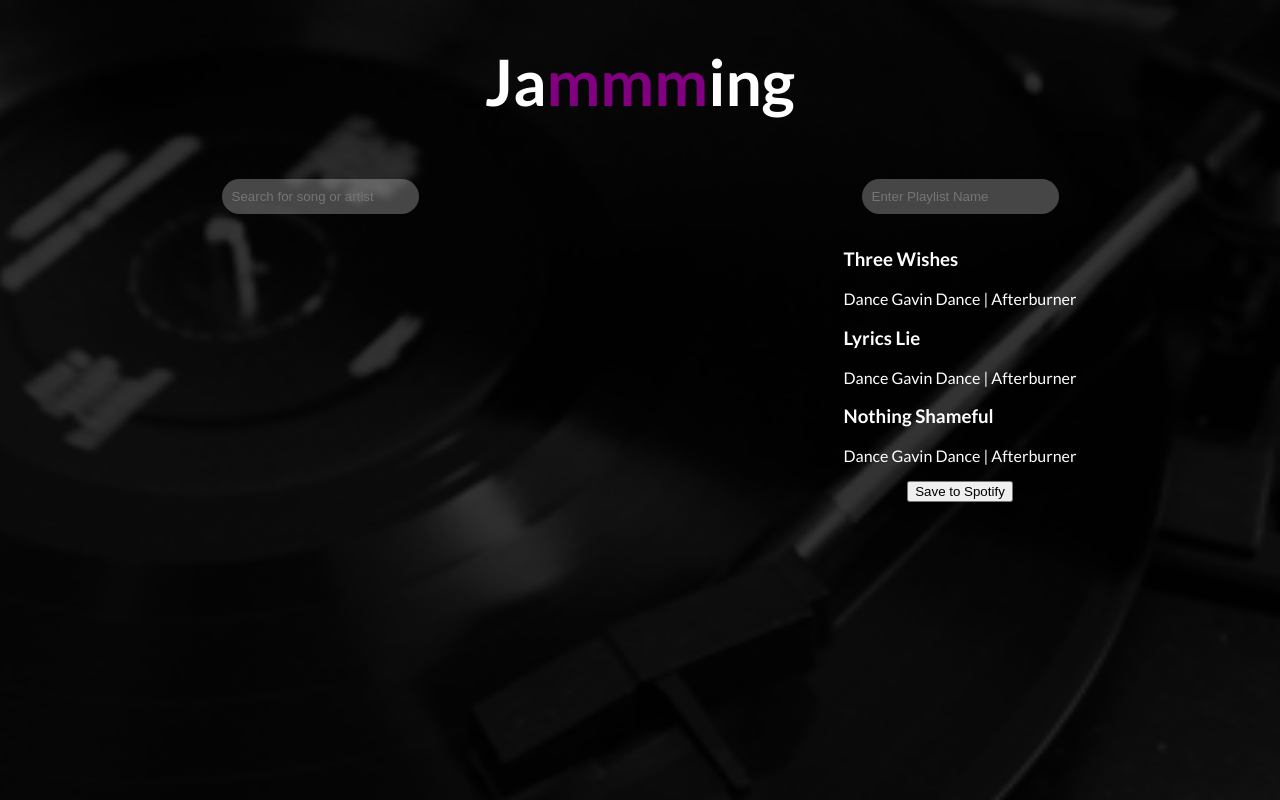
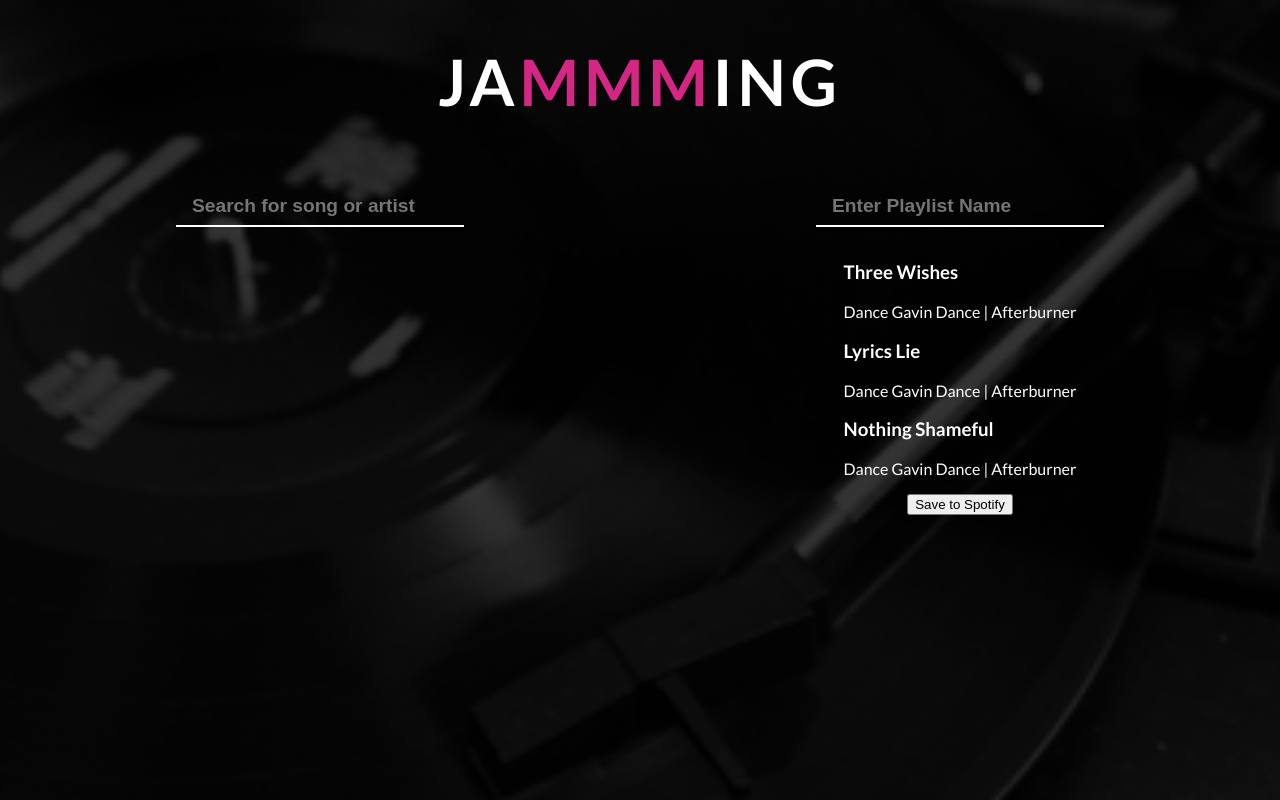
Before and after one commit to GianMossimo/Jamming, a React (Create React App) app in the folder jamming/: page / in a window 1280 px wide. Shown: the top 800 px of the page. Built offline with nearby package versions, Linux system fonts and the light colour scheme.

Commit message:
Header Effect
Added hover effect for title

```diff
--- a/jamming/src/CSS/Header.css
+++ b/jamming/src/CSS/Header.css
@@ -7,11 +7,24 @@
     background-color: rgba(0, 0, 0, 0.8);
 }
 
-.header h1,
-.header span {
-    font-size: 4rem;
+.header {
+    font-size: 2rem;
+    letter-spacing: 0.3rem;
+    text-transform: uppercase;
+    cursor: pointer;
 }
 
 .header span {
-    color: purple;
+    transition: 0.3s;
+    color: #D52685;
 }
+
+.header span:hover {
+    margin: 0.5rem;
+    text-shadow:    0 0 10px #D52685,
+                    0 0 20px #D52685,
+                    0 0 40px #D52685,
+                    0 0 80px #D52685,
+                    0 0 120px #D52685,
+                    0 0 160px #D52685;
+}
--- a/jamming/src/CSS/Playlist.css
+++ b/jamming/src/CSS/Playlist.css
@@ -8,17 +8,21 @@
 }
 
 .playlist-input {
-    padding: 0.5rem;
+    color: white;
+    padding: 1rem 1rem 0.5rem;
     margin: 1rem;
-    border-radius: 2rem;
+    font-size: 1.2rem;
+    font-weight: bold;
     cursor: pointer;
-    border-color: transparent;
-    background-color: rgba(225, 225, 225, 0.3);
+    border: transparent;
+    border-bottom: solid 2px white;
+    background-color: transparent;
     transition: all ease-in-out 0.4s;
+    width: 20vw;
 }
 
-.playlist-input:hover,
-.playlist-input:active {
-    background-color: white;
-    color: black;
+.playlist-input:hover {
+    color: white;
+    width: 21vw;
+    padding: 1.1rem 1.1rem 0.6rem;
 }
--- a/jamming/src/CSS/SearchBar.css
+++ b/jamming/src/CSS/SearchBar.css
@@ -7,17 +7,21 @@
 }
 
 .search-input {
-    padding: 0.5rem;
+    color: white;
+    padding: 1rem 1rem 0.5rem;
     margin: 1rem;
-    border-radius: 2rem;
+    font-size: 1.2rem;
+    font-weight: bold;
     cursor: pointer;
-    border-color: transparent;
-    background-color: rgba(225, 225, 225, 0.3);
+    border: transparent;
+    border-bottom: solid 2px white;
+    background-color: transparent;
     transition: all ease-in-out 0.4s;
+    width: 20vw;
 }
 
-.search-input:hover,
-.search-input:active {
-    background-color: white;
-    color: black;
+.search-input:hover {
+    color: white;
+    width: 21vw;
+    padding: 1.1rem 1.1rem 0.6rem;
 }
```
